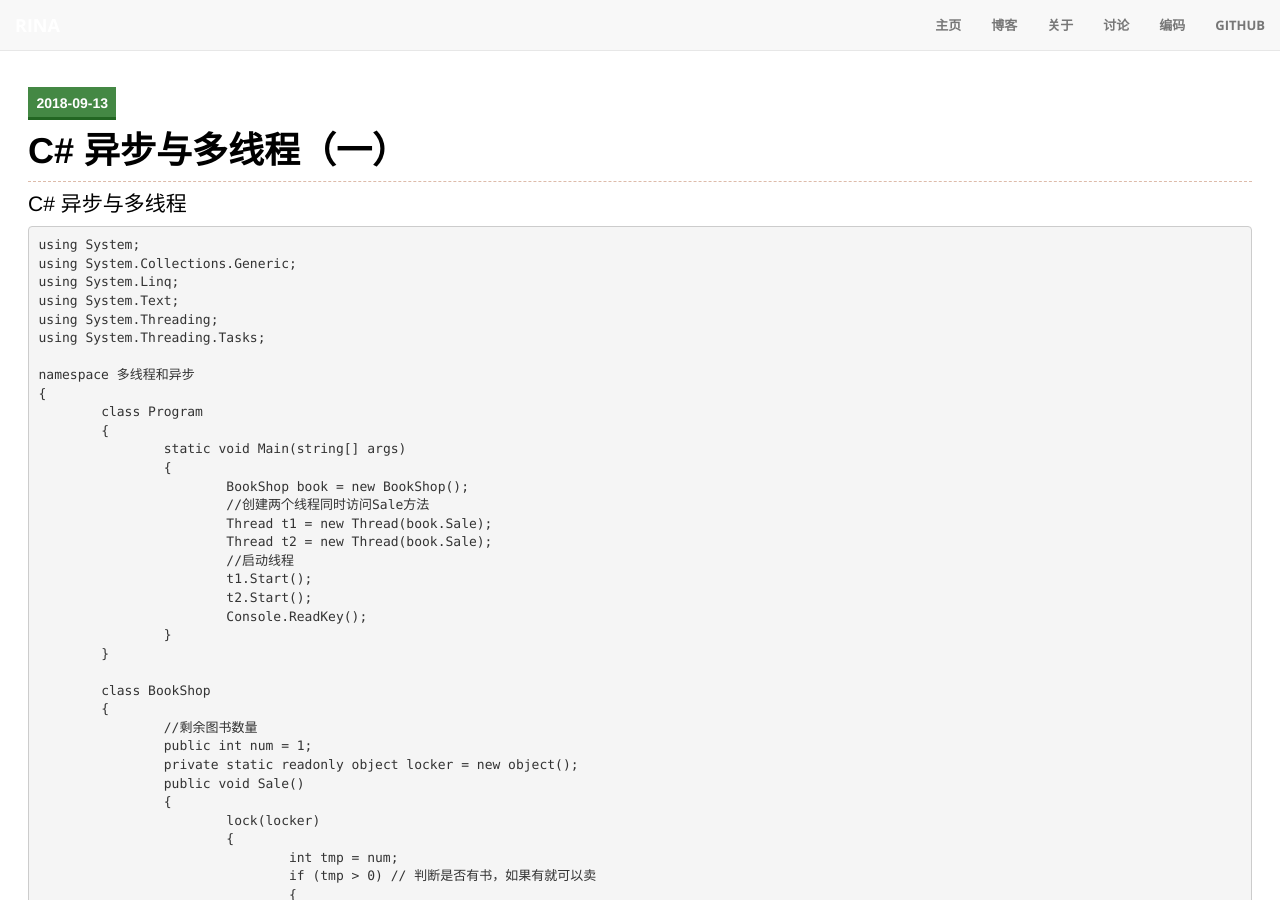
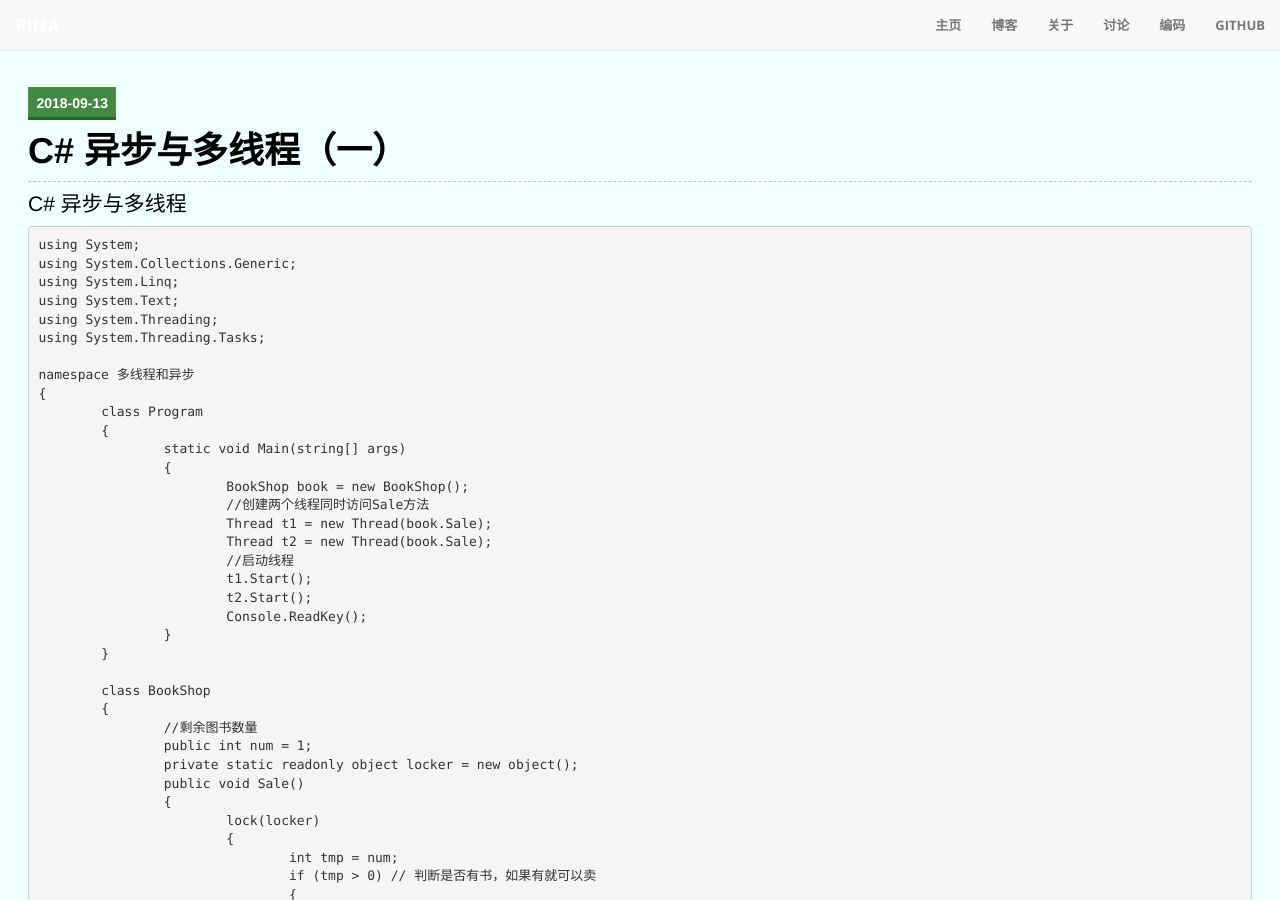
Before and after one commit to Rinaloving/Rinaloving.github.io, a Jekyll site: the page built from _posts/2018-09-13-测试博客.md, in a window 1280 px wide and 900 px high. Built offline with Jekyll 4.4.1, drawn with Linux system fonts in a browser that asks for light colours.

Commit message:
日志背景色

```diff
--- a/_includes/master.html
+++ b/_includes/master.html
@@ -60,7 +60,7 @@
         </div>
     </div>
 </nav>
-  <body style="background-color:; padding-top:40px;" id="page-top">
+  <body style="background-color:#F0FFFF; padding-top:40px;" id="page-top">
       <div id='content' style="padding-top:40px;">
         {{ content }}
       </div>
```
